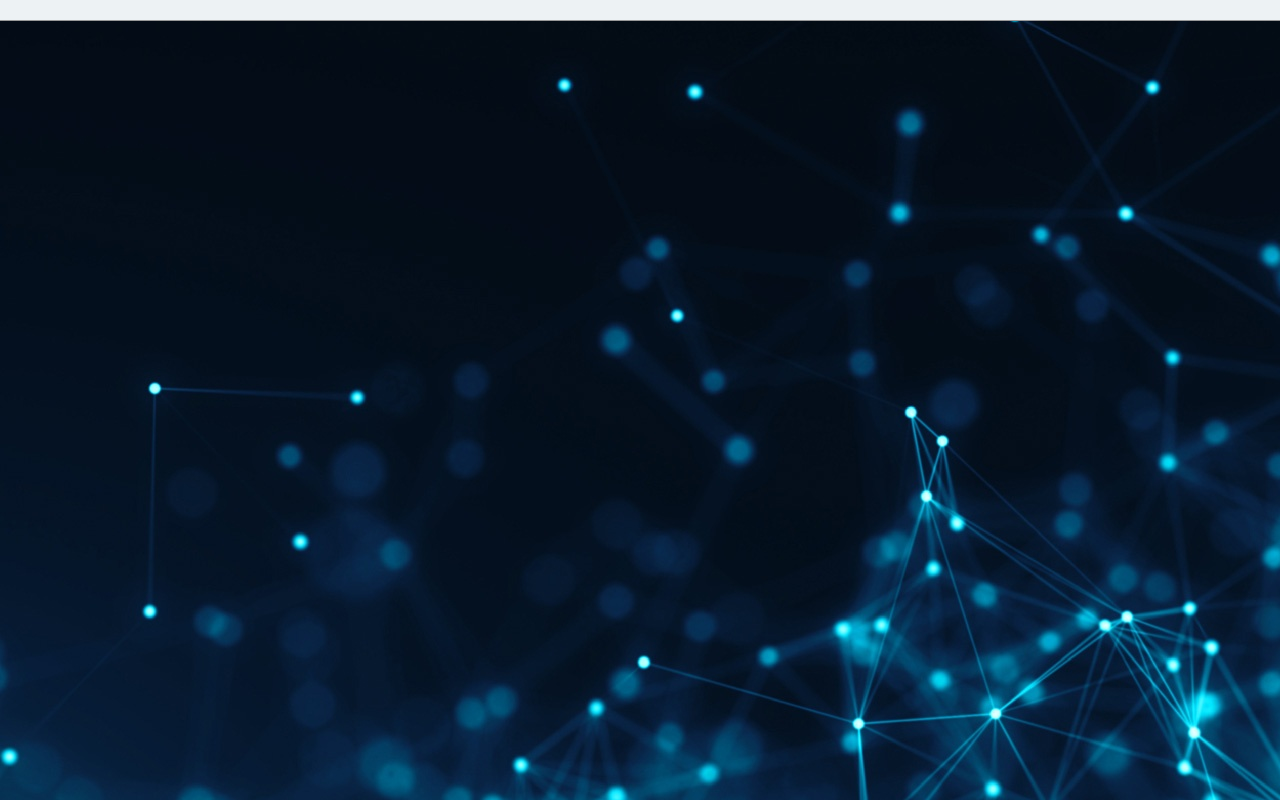
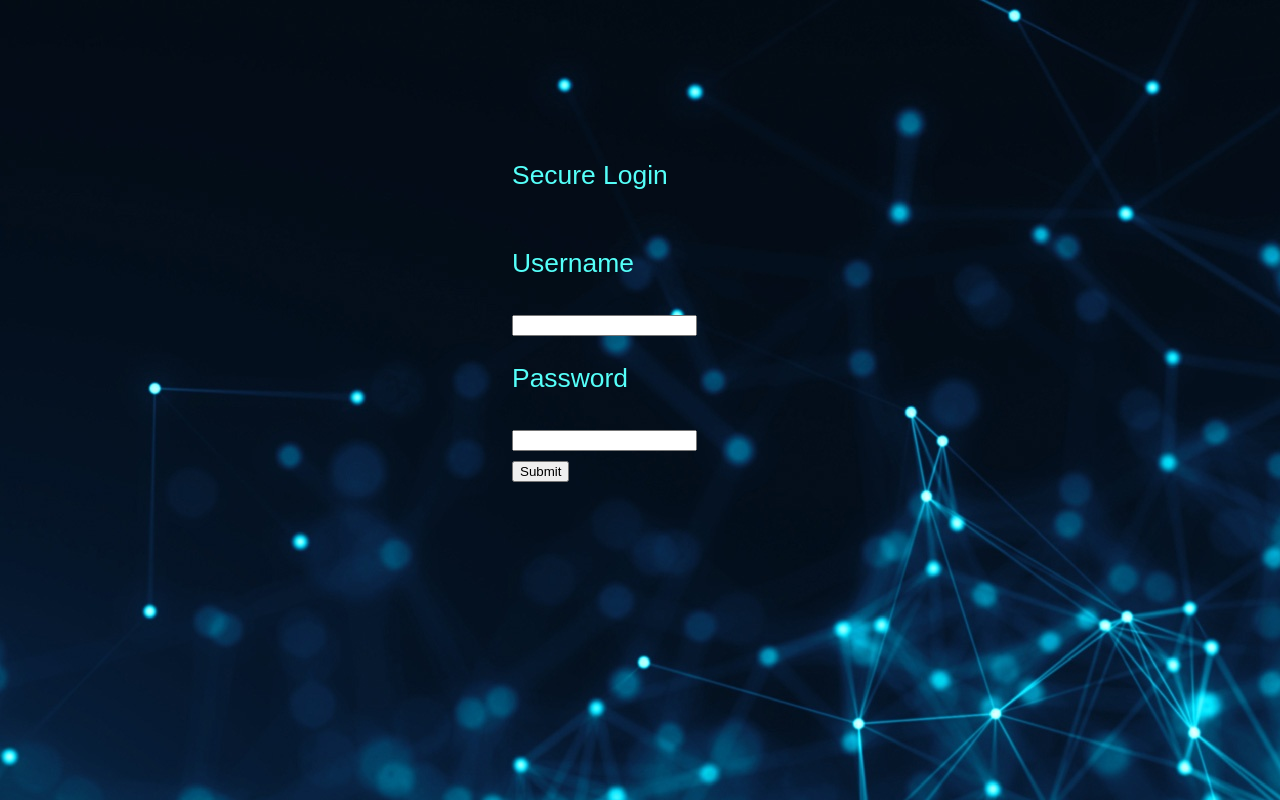
Before and after one commit to KBarrett89/Group3-Frontend, a React (Create React App) app: page / in a window 1280 px wide. Built offline with nearby package versions, Linux system fonts and the light colour scheme.

Commit message:
added user authentication to the login page via username and password and stored jwt that is used to validate otherwise protected http requests

```diff
--- a/package.json
+++ b/package.json
@@ -6,8 +6,10 @@
     "@testing-library/jest-dom": "^5.14.1",
     "@testing-library/react": "^11.2.7",
     "@testing-library/user-event": "^12.8.3",
+    "leaflet": "^1.7.1",
     "react": "^17.0.2",
     "react-dom": "^17.0.2",
+    "react-leaflet": "^3.2.1",
     "react-router-dom": "^5.3.0",
     "react-scripts": "4.0.3",
     "web-vitals": "^1.1.2"
@@ -35,5 +37,8 @@
       "last 1 firefox version",
       "last 1 safari version"
     ]
+  },
+  "devDependencies": {
+    "@types/leaflet": "^1.7.5"
   }
 }
--- a/src/App.js
+++ b/src/App.js
@@ -1,24 +1,25 @@
-import React from 'react';
-import { BrowserRouter, Switch, Route, } from 'react-router-dom';
-
-
-import Login from './Login';
-import Dashboard from './Dashboard';
+import React, { useState } from 'react';
+import './App.css';
+import { BrowserRouter, Route, Switch } from 'react-router-dom';
+import Dashboard from './components/Dashboard/Dashboard';
+import Login from './components/Login/Login';
 
 function App() {
+  const [token, setToken] = useState();
+
+  if(!token) {
+    return <Login setToken={setToken} />
+  }
+
   return (
-    <div className="App">
+    <div className="wrapper">
+      <h1>Application</h1>
       <BrowserRouter>
-        <div>
-          <div className="header">
-          </div>
-          <div className="content">
-            <Switch>
-              <Route path="/login" component={Login} />
-              <Route path="/dashboard" component={Dashboard} />
-            </Switch>
-          </div>
-        </div>
+        <Switch>
+          <Route path="/dashboard">
+            <Dashboard />
+          </Route>
+        </Switch>
       </BrowserRouter>
     </div>
   );
--- a/src/Login.jsx
+++ /dev/null
@@ -1,44 +0,0 @@
-import React, { useState } from 'react';
-import './Login.css';
-
-function Login(props) {
-  const username = useFormInput('');
-  const password = useFormInput('');
-  const [error, setError] = useState(null);
-  const [loading, setLoading] = useState(false);
-
-  // handle button click of login form
-  const handleLogin = () => {
-    props.history.push('/dashboard');
-  }
-
-  return (
-    <div id='LoginBar'>
-      Secure Login<br /><br />
-      <div>
-        Personal ID<br />
-        <input type="text" {...username} autoComplete="new-password" />
-      </div>
-      <div style={{ marginTop: 10 }}>
-        Password<br />
-        <input type="password" {...password} autoComplete="new-password" />
-      </div>
-      {error && <><small style={{ color: 'red' }}>{error}</small><br /></>}<br />
-      <input type="button" value={loading ? 'Loading...' : 'Login'} onClick={handleLogin} disabled={loading} /><br />
-    </div>
-  );
-}
-
-const useFormInput = initialValue => {
-  const [value, setValue] = useState(initialValue);
-
-  const handleChange = e => {
-    setValue(e.target.value);
-  }
-  return {
-    value,
-    onChange: handleChange
-  }
-}
-
-export default Login;
--- a/src/Dashboard.jsx
+++ b/src/components/Dashboard/Dashboard.jsx
@@ -37,4 +37,6 @@
       }
     }
 
+
+
 export default Dashboard;
--- a/src/Login.css
+++ b/src/components/Login/Login.css
@@ -10,7 +10,7 @@
 
 }
 body{
-    background-image: url(loginbackground.jpg);
+    background-image: url(../../loginbackground.jpg);
     background-position: left top;
     background-repeat: no-repeat;
 }
--- /dev/null
+++ b/src/components/Login/Login.jsx
@@ -0,0 +1,57 @@
+import React, { useState } from 'react';
+import './Login.css';
+import PropTypes from 'prop-types';
+
+async function loginUser(credentials) {
+    return fetch('http://localhost:8080/authenticate', {
+      method: 'POST',
+      headers: {
+        'Content-Type': 'application/json'
+      },
+      body: JSON.stringify(credentials)
+    })
+      .then(data => data.json())
+   }
+
+   export default function Login({ setToken }) {
+    const [username, setUserName] = useState();
+    const [password, setPassword] = useState();
+
+    const handleSubmit = async e => {
+      e.preventDefault();
+      const token = await loginUser({
+        username,
+        password
+      });
+      setToken(token);
+    }
+
+
+
+    return (
+      <div id='LoginBar'>
+      Secure Login<br /><br />
+      <form onSubmit={handleSubmit}>
+          <label>
+            <p>Username</p>
+            <input type="text" onChange={e => setUserName(e.target.value)} />
+          </label>
+          <label>
+            <p>Password</p>
+            <input type="password" onChange={e => setPassword(e.target.value)} />
+          </label>
+          <div>
+            <button type="submit">Submit</button>
+          </div>
+        </form>
+        </div>
+    );
+  }
+
+
+
+
+
+  Login.propTypes = {
+    setToken: PropTypes.func.isRequired
+  };
```
Also changed, not shown: src/components/Dashboard/Dashboard.css (renamed from src/Dashboard.css), 1 other file (tests, documents, lock files or other folders).
